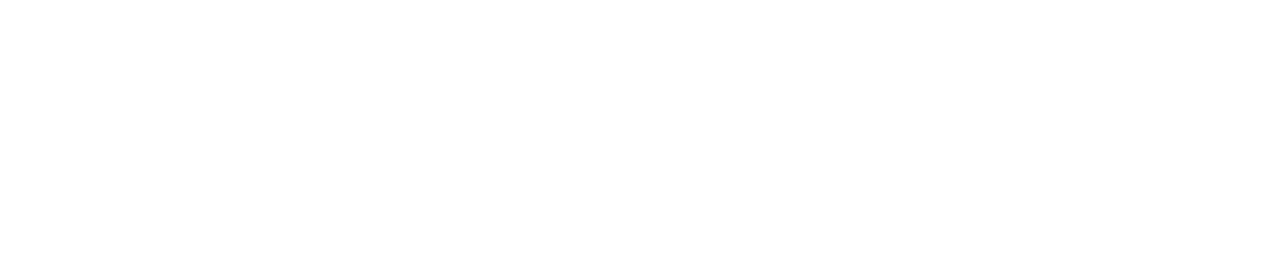
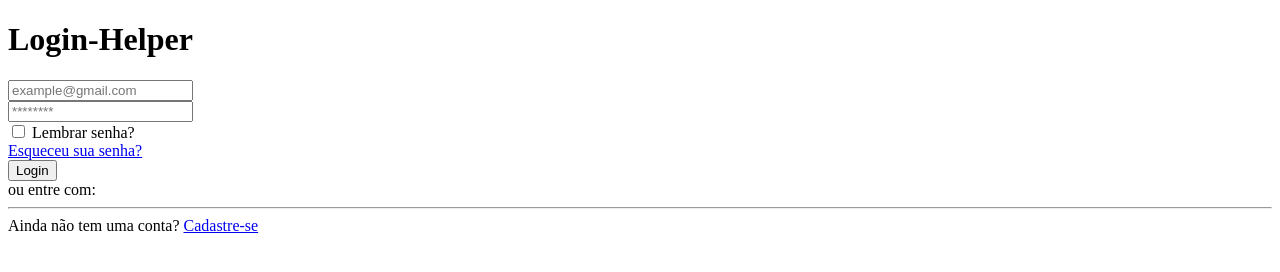
Before and after one commit to kaludematto/login, a plain HTML site: page index.html in a window 1280 px wide. Drawn offline with Linux system fonts and the light colour scheme.

Commit message:
Estrutura HTML completa

```diff
--- a/index.html
+++ b/index.html
@@ -1,12 +1,58 @@
 <!DOCTYPE html>
-<html lang="en">
+<html lang="pt-BR">
 <head>
     <meta charset="UTF-8">
-    <meta http-equiv="X-UA-Compatible" content="IE=edge">
     <meta name="viewport" content="width=device-width, initial-scale=1.0">
-    <title>Document</title>
+                <title>Login-Helper</title>
+    <link rel="stylessheet" href="./css/styles.css">
+    <script src="./js/index.js" defer></script>
+
+    <link rel="preconnect" href="https://fonts.googleapis.com">
+    <link href="https://fonts.googleapis.com/css2?family=Poppins:wght@400;600&display=swap" rel="stylesheet">
+    <script src="https://kit.fontawesome.com/422b464ed5.js" crossorigin="anonymous"></script>
 </head>
 <body>
+    <header>
+        <h1>Login-Helper</h1>
+    </header>
+    <main>
+      <form>
+        <section class="inputs-container">
+            <input typr="email"placeholder="example@gmail.com">
 
+            <div class="password-container">
+            <input type="password" id="field-password" class="field-password" placeholder="********" >
+            <i></i>
+            <i></i>
+        </div>
+        </section>
+        <section class="password-infos">
+            <div>
+                <input type="checkbox">
+                <spam>Lembrar senha?</spam>
+            </div>
+            <a href="#">Esqueceu sua senha?</a>
+
+
+        </section>
+        <button id="btn-login">Login</button>
+        <section class="links-container">
+            <spam>ou entre com:</spam>
+            <aside>
+                <a href="#"><i></i></a>
+                <a href="#"><i></i></a>
+                <a href="#"><i></i></a>
+            </aside>
+        </section>
+
+          <footer>
+              <hr>
+              <spam>Ainda não tem uma conta? <a href="#">Cadastre-se</a></spam>
+
+          </footer>
+
+      </form>
+
+    </main>
 </body>
 </html>
```
